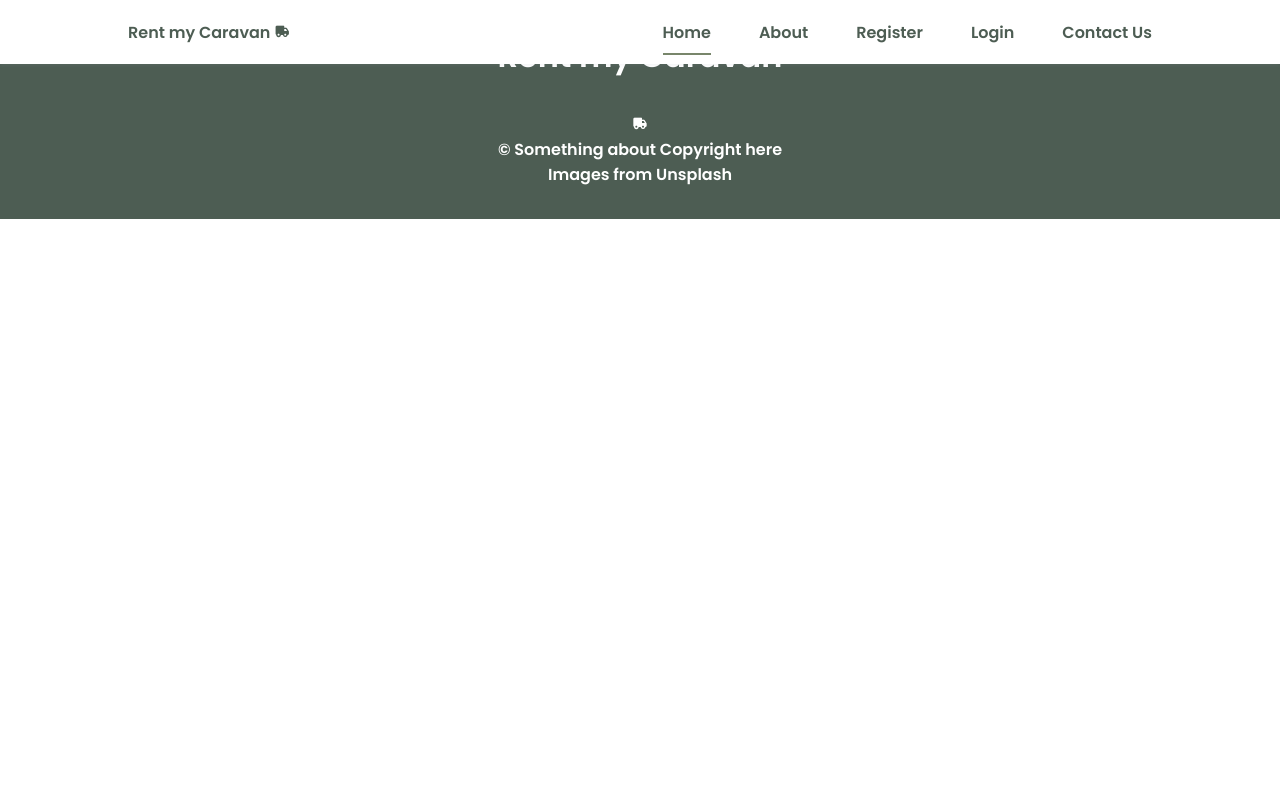
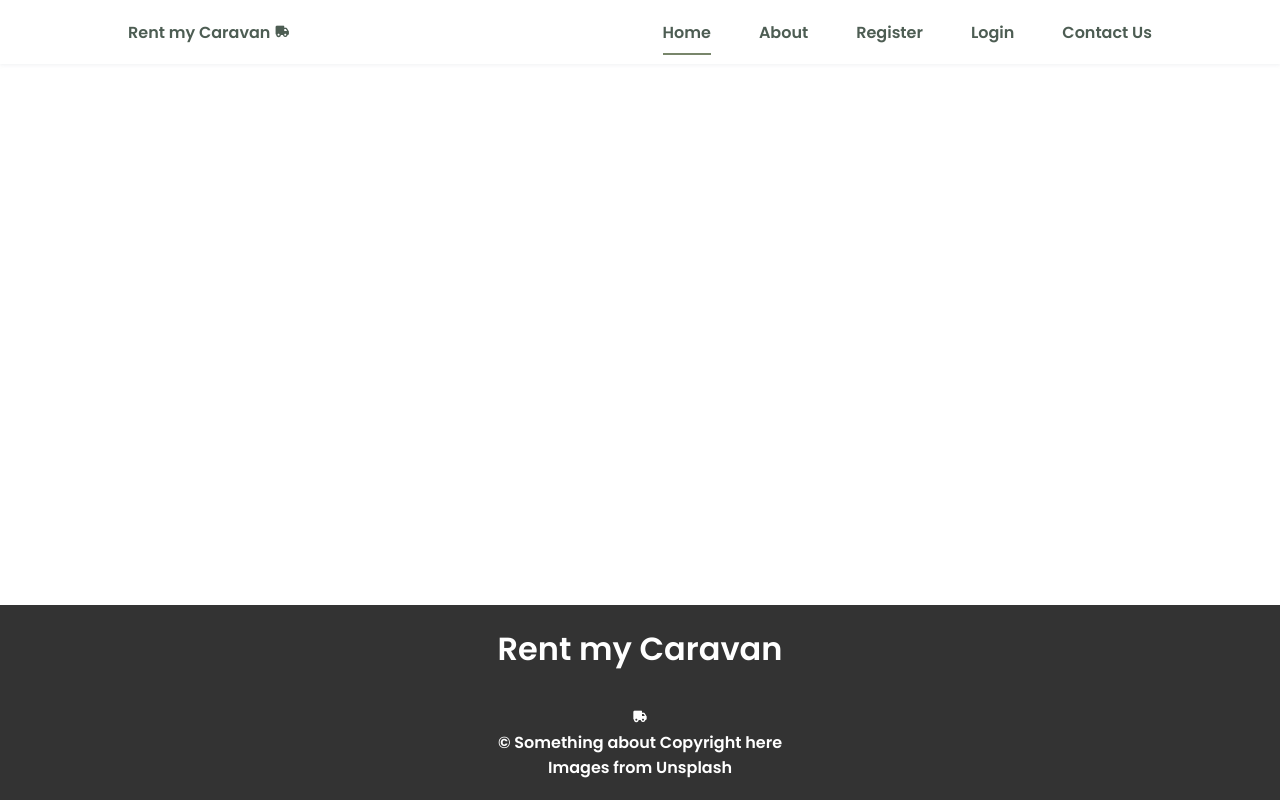
Before and after one commit to blythbug/RentmyCaravan-Web, a PHP site: page /caravan_rental/list.php in a window 1280 px wide. Run offline with PHP 8.4, Linux system fonts and the light colour scheme.

Commit message:
add header and footer to list page; fix css to keep footer at the bottom of page

```diff
--- a/css/style.css
+++ b/css/style.css
@@ -1,7 +1,6 @@
 /* Importing Google font*/
 
 @import url('https://fonts.googleapis.com/css2?family=Poppins:ital,wght@0,100;0,200;0,300;0,400;0,500;0,600;0,700;0,800;0,900;1,100;1,200;1,300;1,400;1,500;1,600;1,700;1,800;1,900&display=swap');
-
 
 /* Sliding Images Gallery */
 
@@ -26,7 +25,6 @@
     background-size: cover;
     background-position: center;
     &.slider-image-two
-
 {
     flex-basis: 30%;
 }
@@ -42,7 +40,6 @@
         transform: translateX(-100%);
     }
 }
-
 
 /* Index page formatting */
 /* This makes it easier to keep consistency throughout the page and change simple aspects easily */
@@ -81,15 +78,23 @@
     box-sizing: border-box;
 }
 
-html {
-    scroll-behavior: smooth;
+html, body {
+    height: 100%;
+    margin: 0;
+    padding: 0;
 }
 
 body {
-    margin: var(--header-height) 0 0 0;
+    display: flex;
+    flex-direction: column;
+    min-height: 100vh;
     font-family: var(--body-font);
     font-size: var(--normal-font-size);
     color: var(--second-colour);
+}
+
+.page-wrapper {
+    flex: 1 0 auto;
 }
 
 h1, h2, p {
@@ -253,7 +258,6 @@ img {
 
 /*ABOUT*/
 
-
 .about-subtitle { text-align: center; }
 .about-text {
   padding: 40px 0;
@@ -284,11 +288,12 @@ img {
 /*FOOTER*/
 
 .footer {
-    background-color: var(--second-colour);
-    color: #ffffff;
+    flex-shrink: 0;
+    background-color: #333; /* Adjust as needed */
+    color: #fff; /* Adjust as needed */
+    padding: 20px 0;
     text-align: center;
     font-weight: var(--font-semi);
-    padding: 2rem 0;
 }
 
 .footer-title {
--- a/list.php
+++ b/list.php
@@ -13,6 +13,7 @@
  <!-- Navigation bar / nav in css file -->
 
 <body>
+    <div class="page-wrapper">
         <header class="l-header">
             <nav class="nav bd-grid">
                 <div>
@@ -36,6 +37,11 @@
             </nav>
         </header>
 
+        <main class="main-content">
+            <!-- Add your main content here -->
+        </main>
+    </div>
+
 
 
 
@@ -56,7 +62,7 @@
 
 
     <script src="https://unpkg.com/scrollreveal"></script>
-    <script src="main.js"></script>
+    <script src=js.script.js"></script>
 
 
 
```
Lines whose indentation alone changed are shown as unchanged.
